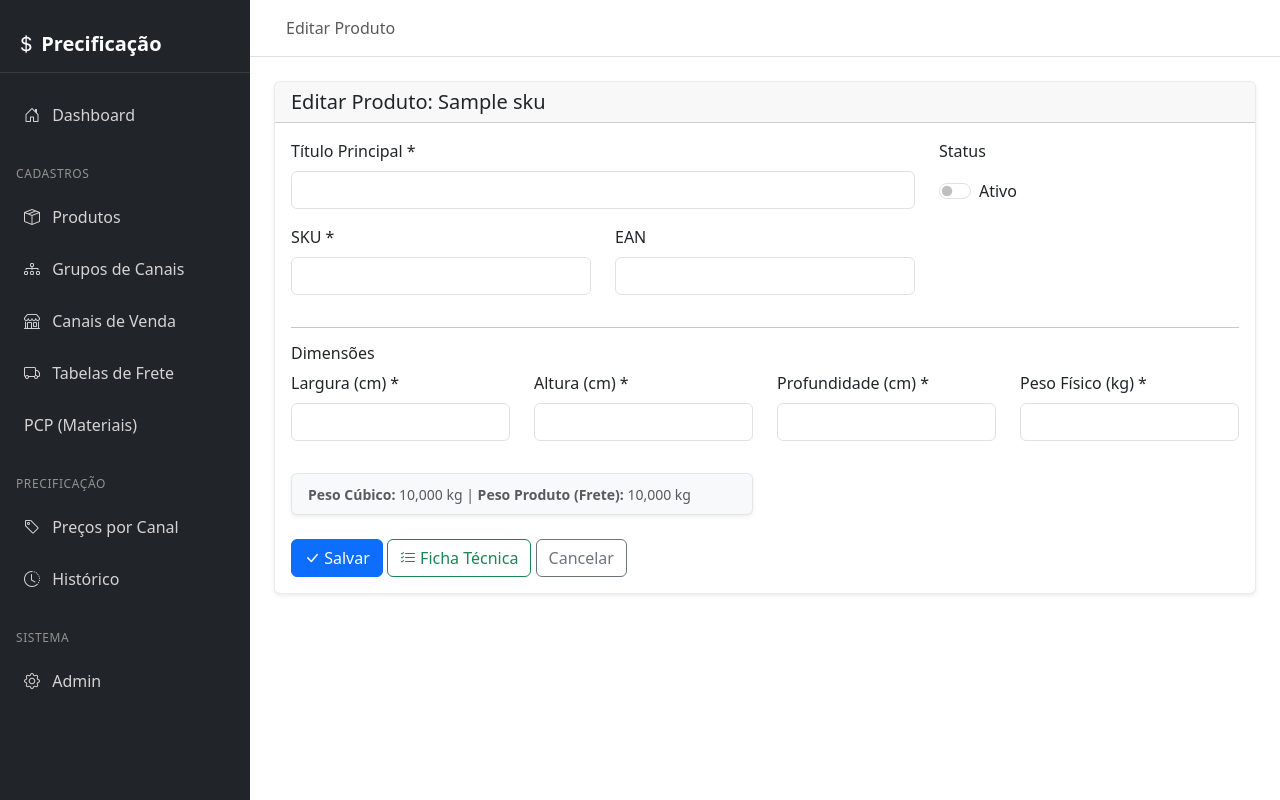
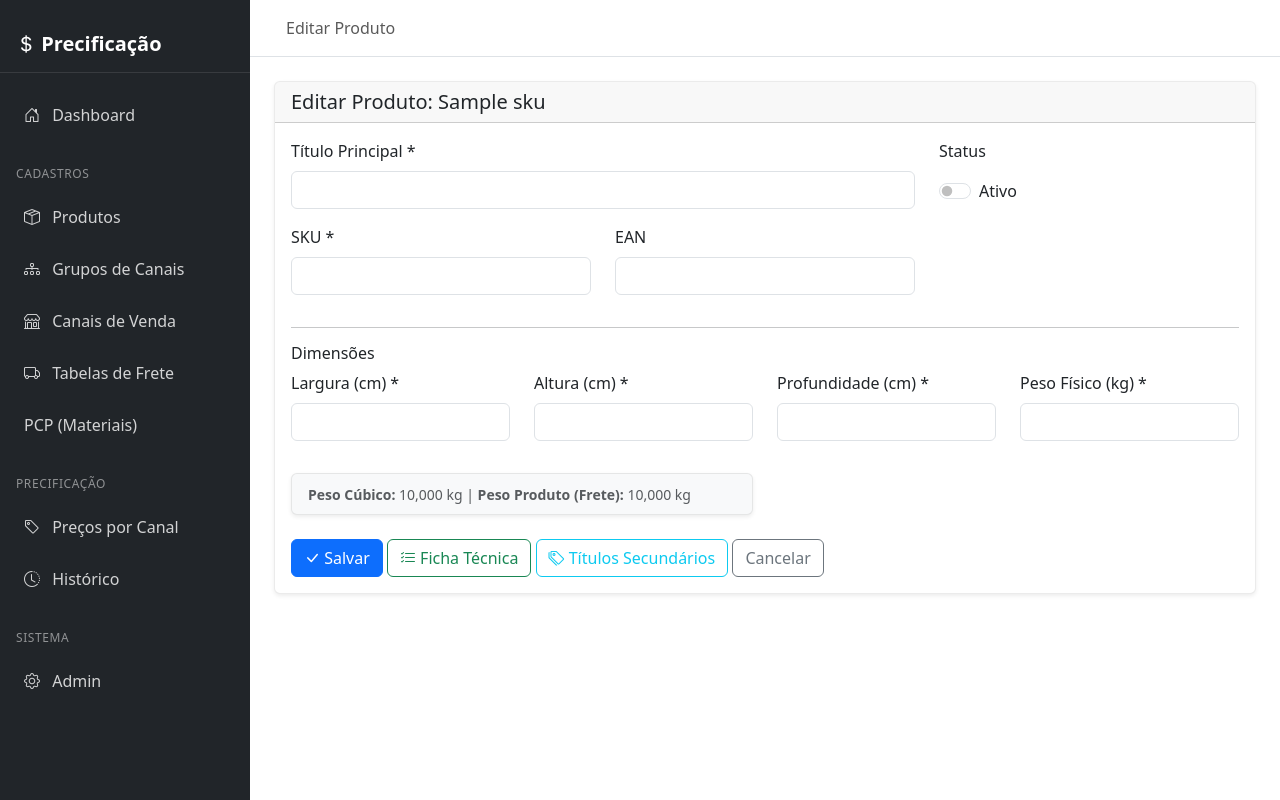
Before and after one commit to KaueSobreira/Precos, a Django app: template templates/produtos/produto_form.html in a window 1280 px wide. Run offline with Django 5.2, Linux system fonts and the light colour scheme; the template is opened without the code that fills it: most values are stand-ins (such as "Sample title", 1, 10 or a date in 2020); data that the repository does not hold is empty.

Commit message:
feat: Add link to secondary titles management in product form

```diff
--- a/templates/produtos/produto_form.html
+++ b/templates/produtos/produto_form.html
@@ -123,6 +123,9 @@
                 <a href="{% url 'ficha_tecnica_edit' object.pk %}" class="btn btn-outline-success">
                     <i class="bi bi-list-check"></i> Ficha Técnica
                 </a>
+                <a href="{% url 'titulos_edit' object.pk %}" class="btn btn-outline-info">
+                    <i class="bi bi-tags"></i> Títulos Secundários
+                </a>
                 <a href="{% url 'produto_detail' object.pk %}" class="btn btn-outline-secondary">Cancelar</a>
                 {% else %}
                 <a href="{% url 'produto_list' %}" class="btn btn-outline-secondary">Cancelar</a>
```
